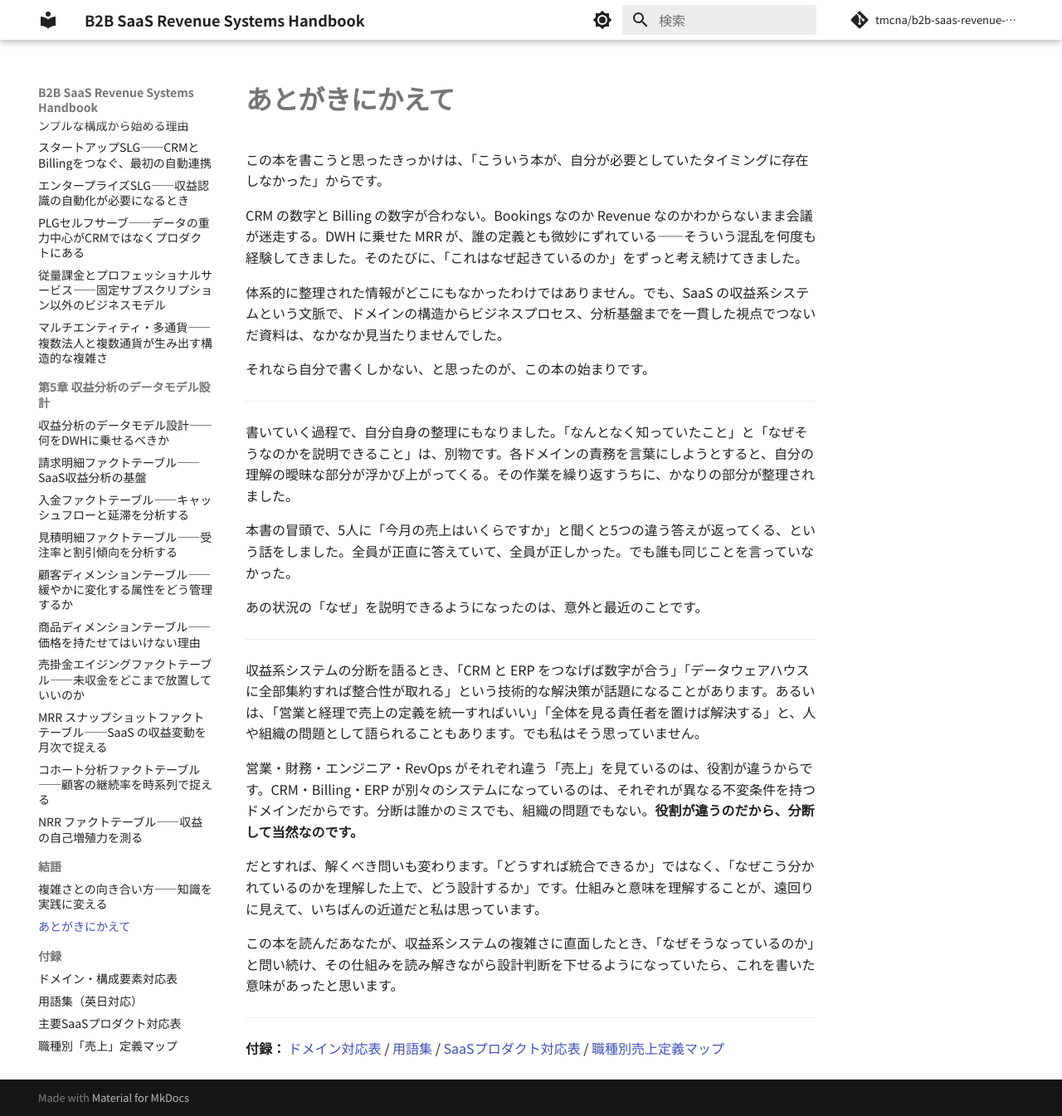
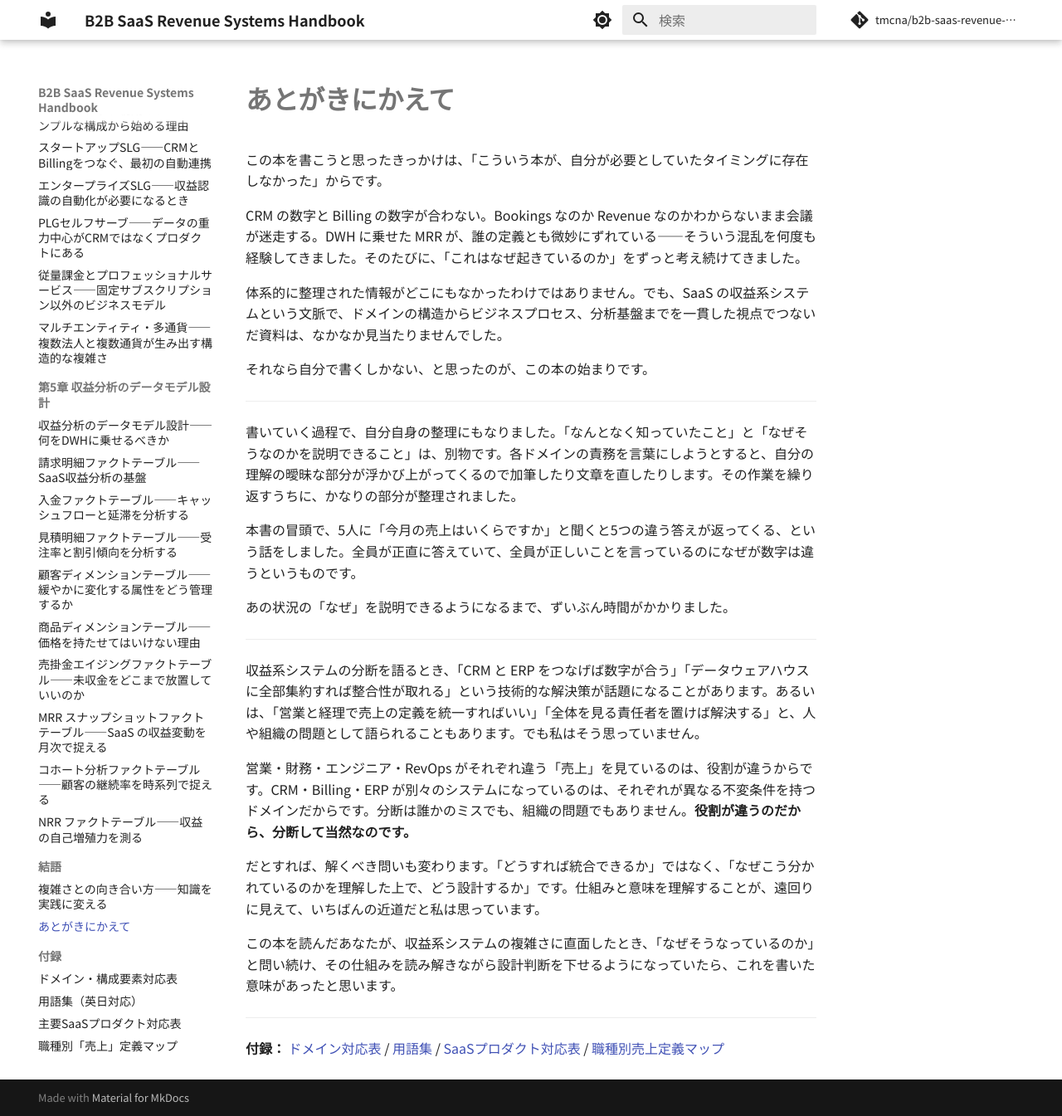
Before and after one commit to tmcna/b2b-saas-revenue-systems-handbook, an MkDocs documentation site: the page built from docs/06_conclusion/01_closing.md, in a window 1280 px wide and 1345 px high. Shown: the whole window at 83% size. Built offline with MkDocs 1.6.1 and Material for MkDocs 9.7.7, drawn with Linux system fonts in a browser that asks for light colours; comment, search, counter and statistics services are not loaded.

Commit message:
文体・表記の修正（コミッション章・結語）
Co-Authored-By: Claude Sonnet 4.6 <noreply@anthropic.com>

```diff
--- a/docs/06_conclusion/01_closing.md
+++ b/docs/06_conclusion/01_closing.md
@@ -10,17 +10,17 @@ CRM の数字と Billing の数字が合わない。Bookings なのか Revenue
 
 ---
 
-書いていく過程で、自分自身の整理にもなりました。「なんとなく知っていたこと」と「なぜそうなのかを説明できること」は、別物です。各ドメインの責務を言葉にしようとすると、自分の理解の曖昧な部分が浮かび上がってくる。その作業を繰り返すうちに、かなりの部分が整理されました。
+書いていく過程で、自分自身の整理にもなりました。「なんとなく知っていたこと」と「なぜそうなのかを説明できること」は、別物です。各ドメインの責務を言葉にしようとすると、自分の理解の曖昧な部分が浮かび上がってくるので加筆したり文章を直したりします。その作業を繰り返すうちに、かなりの部分が整理されました。
 
-本書の冒頭で、5人に「今月の売上はいくらですか」と聞くと5つの違う答えが返ってくる、という話をしました。全員が正直に答えていて、全員が正しかった。でも誰も同じことを言っていなかった。
+本書の冒頭で、5人に「今月の売上はいくらですか」と聞くと5つの違う答えが返ってくる、という話をしました。全員が正直に答えていて、全員が正しいことを言っているのになぜが数字は違うというものです。
 
-あの状況の「なぜ」を説明できるようになったのは、意外と最近のことです。
+あの状況の「なぜ」を説明できるようになるまで、ずいぶん時間がかかりました。
 
 ---
 
 収益系システムの分断を語るとき、「CRM と ERP をつなげば数字が合う」「データウェアハウスに全部集約すれば整合性が取れる」という技術的な解決策が話題になることがあります。あるいは、「営業と経理で売上の定義を統一すればいい」「全体を見る責任者を置けば解決する」と、人や組織の問題として語られることもあります。でも私はそう思っていません。
 
-営業・財務・エンジニア・RevOps がそれぞれ違う「売上」を見ているのは、役割が違うからです。CRM・Billing・ERP が別々のシステムになっているのは、それぞれが異なる不変条件を持つドメインだからです。分断は誰かのミスでも、組織の問題でもない。**役割が違うのだから、分断して当然なのです。**
+営業・財務・エンジニア・RevOps がそれぞれ違う「売上」を見ているのは、役割が違うからです。CRM・Billing・ERP が別々のシステムになっているのは、それぞれが異なる不変条件を持つドメインだからです。分断は誰かのミスでも、組織の問題でもありません。**役割が違うのだから、分断して当然なのです。**
 
 だとすれば、解くべき問いも変わります。「どうすれば統合できるか」ではなく、「なぜこう分かれているのかを理解した上で、どう設計するか」です。仕組みと意味を理解することが、遠回りに見えて、いちばんの近道だと私は思っています。
 
```
Also changed, not shown: docs/02_domains/12_commission.md (+1 -1 lines), docs/06_conclusion/00_how_to_cope.md (+4 -4 lines).
